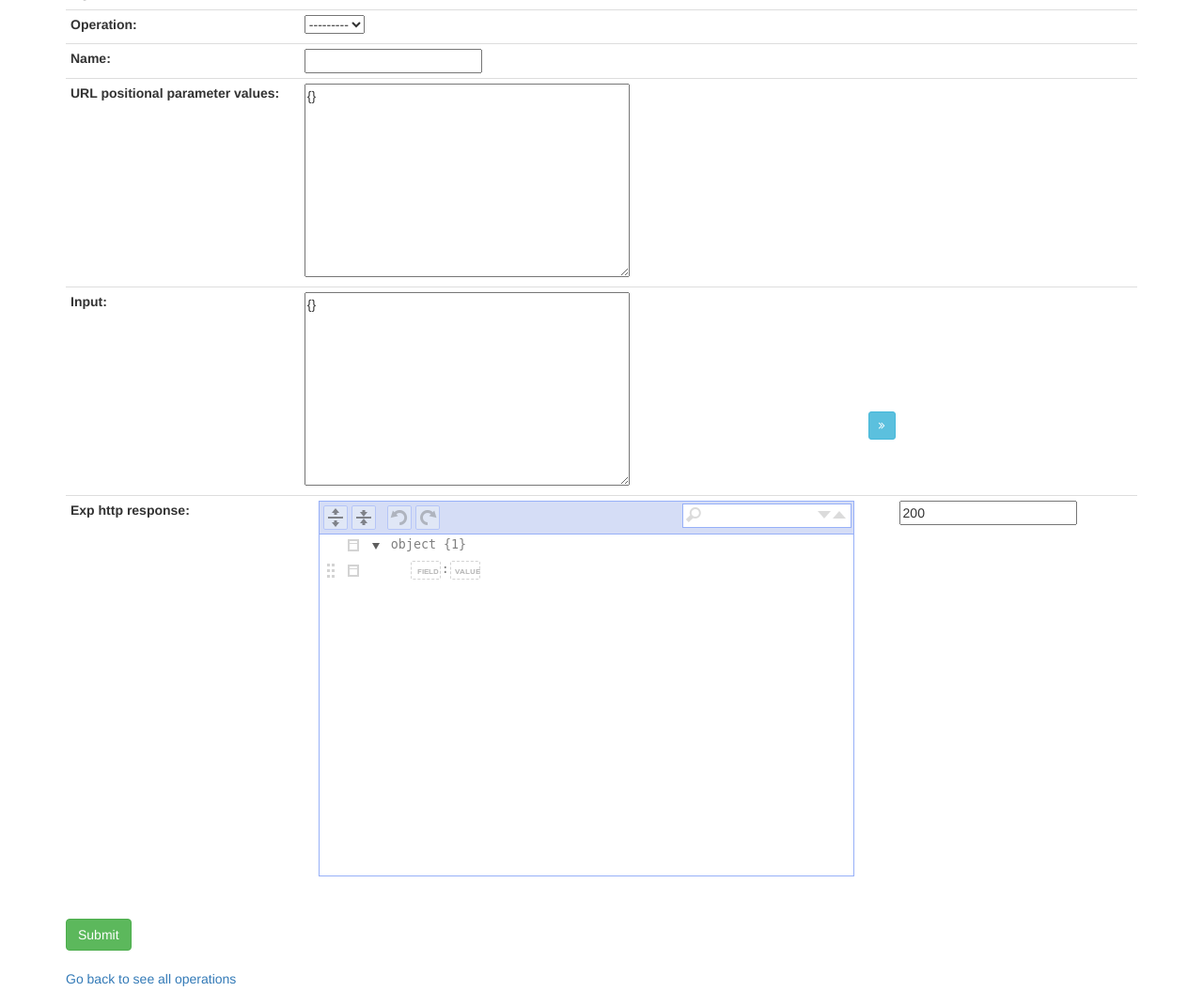
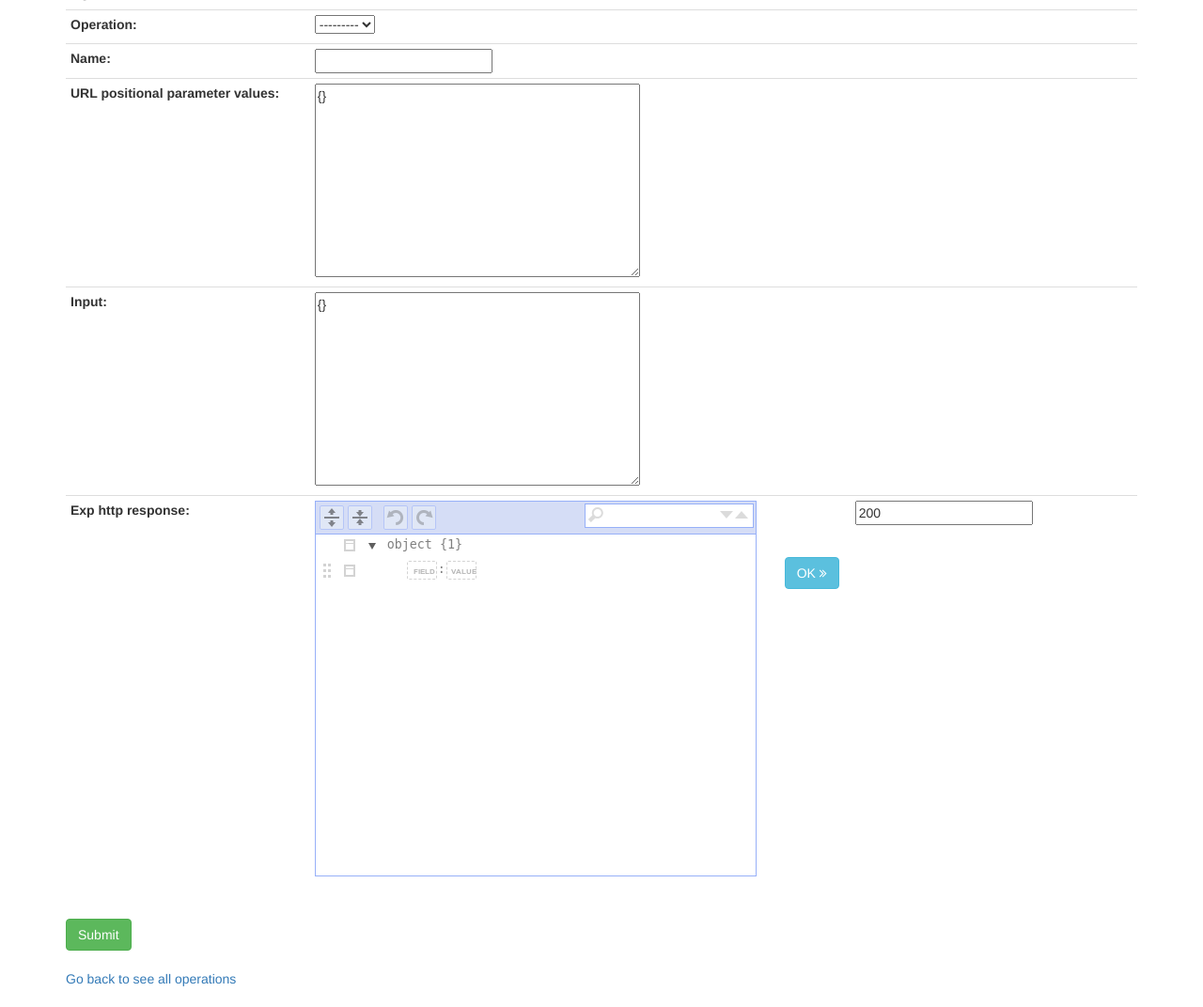
Before and after one commit to harinarayan/litmus, a Django app: template rip/templates/rip/operation_create_form.html in a window 1280 px wide. Shown: the part 180-1252 px from the top of the page at 94% size. Run offline with Django 3.2, Linux system fonts and the light colour scheme; the template is opened without the code that fills it: values that come from a table or form of the project are taken from there, others are empty; parts of the project's set-up code (start-up, migrations or seed data) failed here and were passed over; some libraries are stand-ins or nearby versions.

Commit message:
use grids for json editors in create pages

```diff
--- a/rip/templates/rip/operation_create_form.html
+++ b/rip/templates/rip/operation_create_form.html
@@ -19,12 +19,26 @@
 			<td>{{ field.label_tag }}</td>
 			<td>
 				{% if forloop.counter == 5 %}
-				<div id="jsoneditor" class="col-md-4" style="width:600px; height:400px; border:0px solid silver;display:inline;">
+
+				<div class="row">
+					<div id="jsoneditor" class="col-md-4" style="width:500px; height:400px; border:0px solid silver;">
+					</div>
+					<div class="col-md-1">
+						<br>
+						<br>
+						<br>
+						<button id="use-json" class="btn btn-info">OK <i class="fa fa-angle-double-right"></i></button>
+					</div>
+					<div class="col-md-4">
+					{{ field }} {{ field.errors }}
+					</div>
 				</div>
-				<button id="use-json" class="btn btn-info btn-sm" style="display:inline;position:relative;top:-95px;"><i class="fa fa-angle-double-right"></i></button>
-				{% endif %}
+
+				{% else %}
 
 				{{ field }} {{ field.errors }}
+
+				{% endif %}
 			</td>
 		</tr>
 		{% endfor %}
```
Also changed, not shown: rip/templates/rip/testcase_create_form.html (+22 -9 lines).
